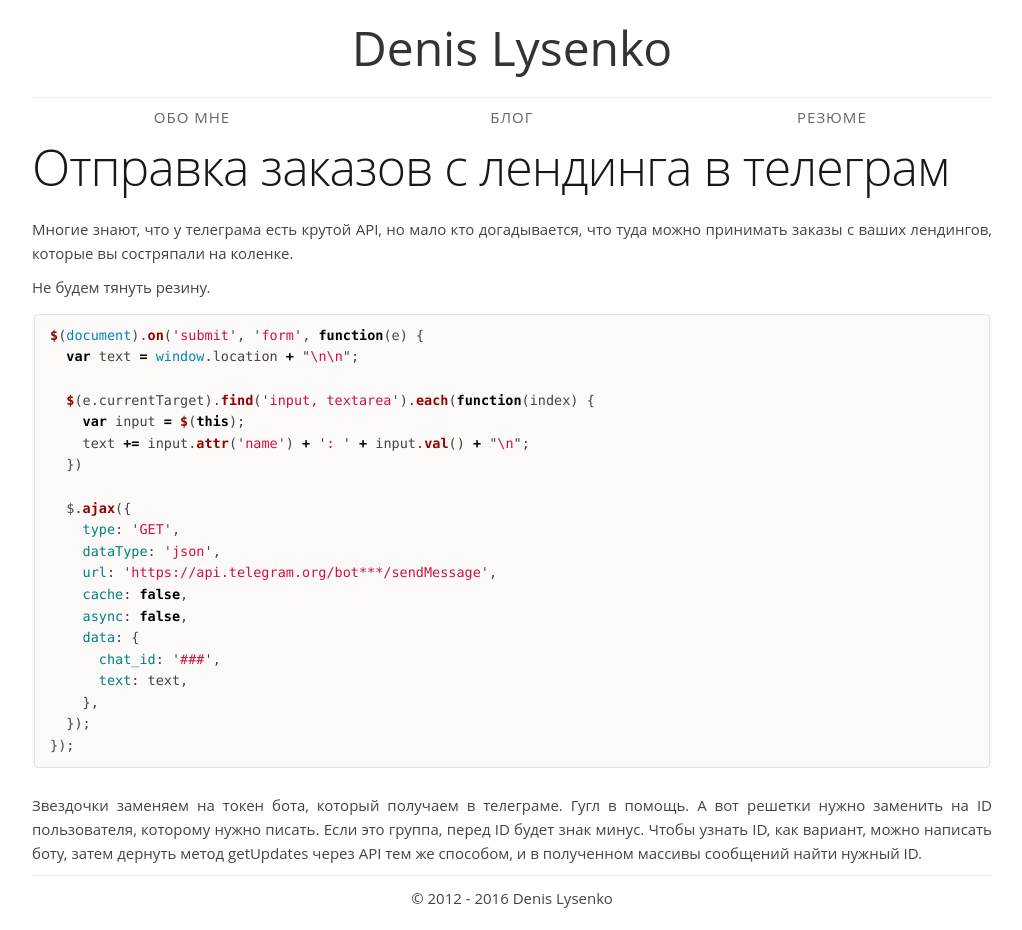
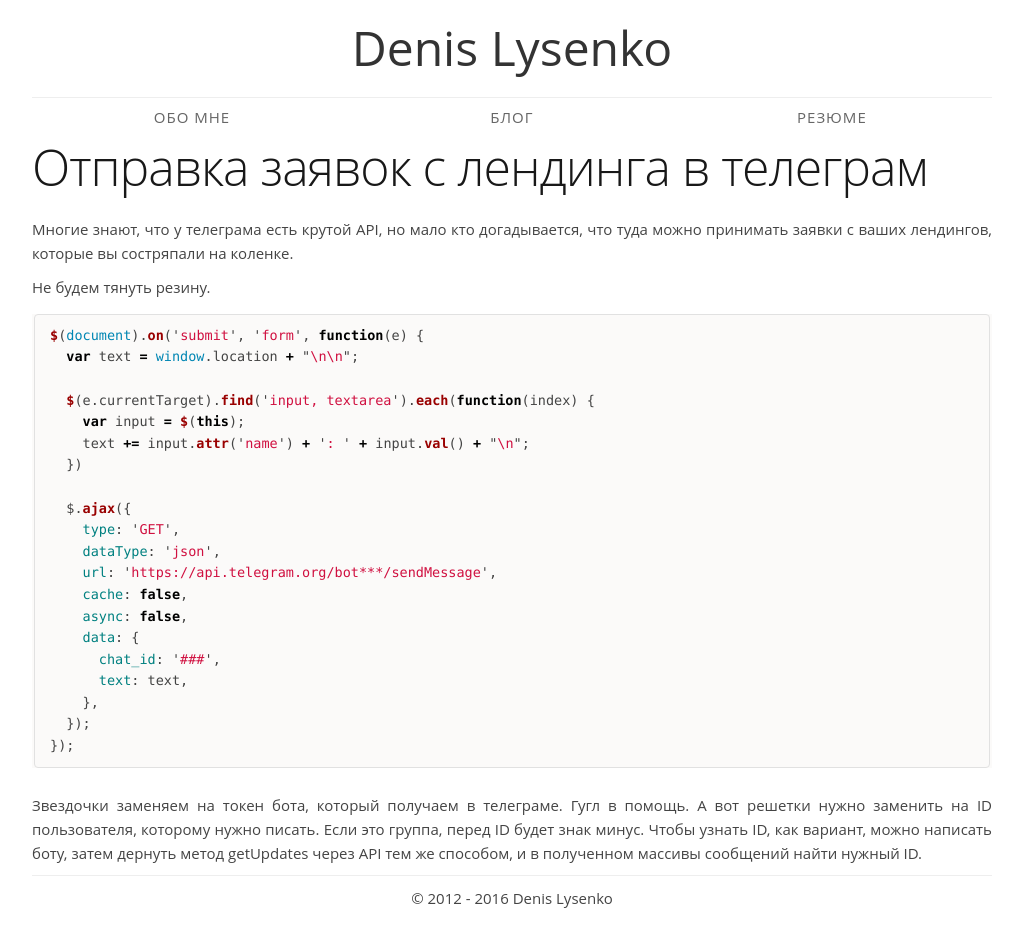
Before and after one commit to lysenkooo/blog, a Jekyll site: the page built from _posts/2017-08-14-orders-to-telegarm.md, in a window 1280 px wide. Shown: the whole page, without its empty margins (128-1150 px from the left). Built offline with Jekyll 4.4.1, drawn with Linux system fonts in a browser that asks for light colours; nearby versions of some CDN libraries; comment, search, counter and statistics services are not loaded.

Commit message:
Fix story

```diff
--- a/_posts/2017-08-14-orders-to-telegarm.md
+++ b/_posts/2017-08-14-orders-to-telegarm.md
@@ -1,11 +1,11 @@
 ---
 layout: post
-title: Отправка заказов с лендинга в телеграм
+title: Отправка заявок с лендинга в телеграм
 date: 2017-08-15 12:00:00 +0300
 categories: ru
 tags: html
 intro: >
-  Многие знают, что у телеграма есть крутой API, но мало кто догадывается, что туда можно принимать заказы с ваших лендингов, которые вы состряпали на коленке.
+  Многие знают, что у телеграма есть крутой API, но мало кто догадывается, что туда можно принимать заявки с ваших лендингов, которые вы состряпали на коленке.
 ---
 
 Не будем тянуть резину.
```
